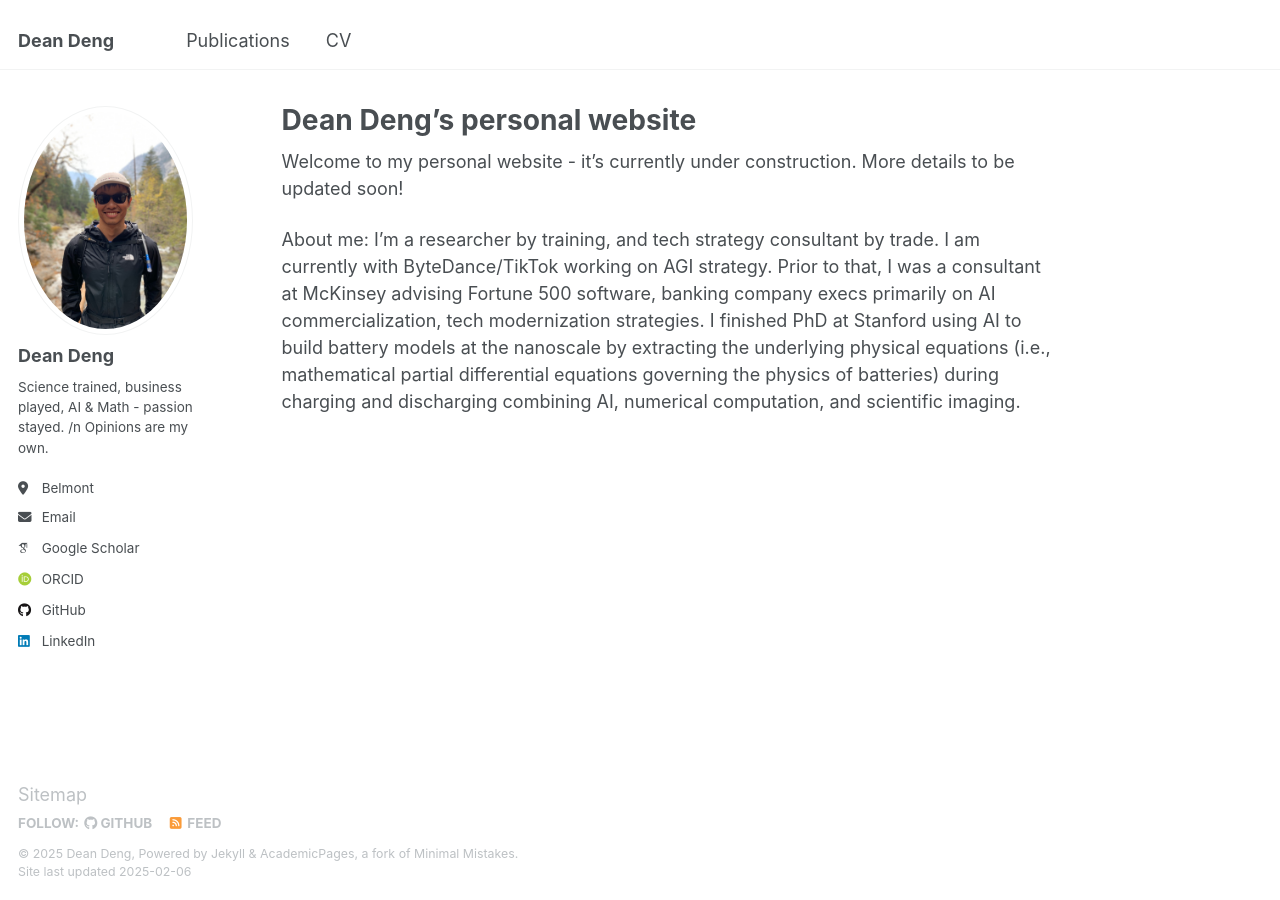
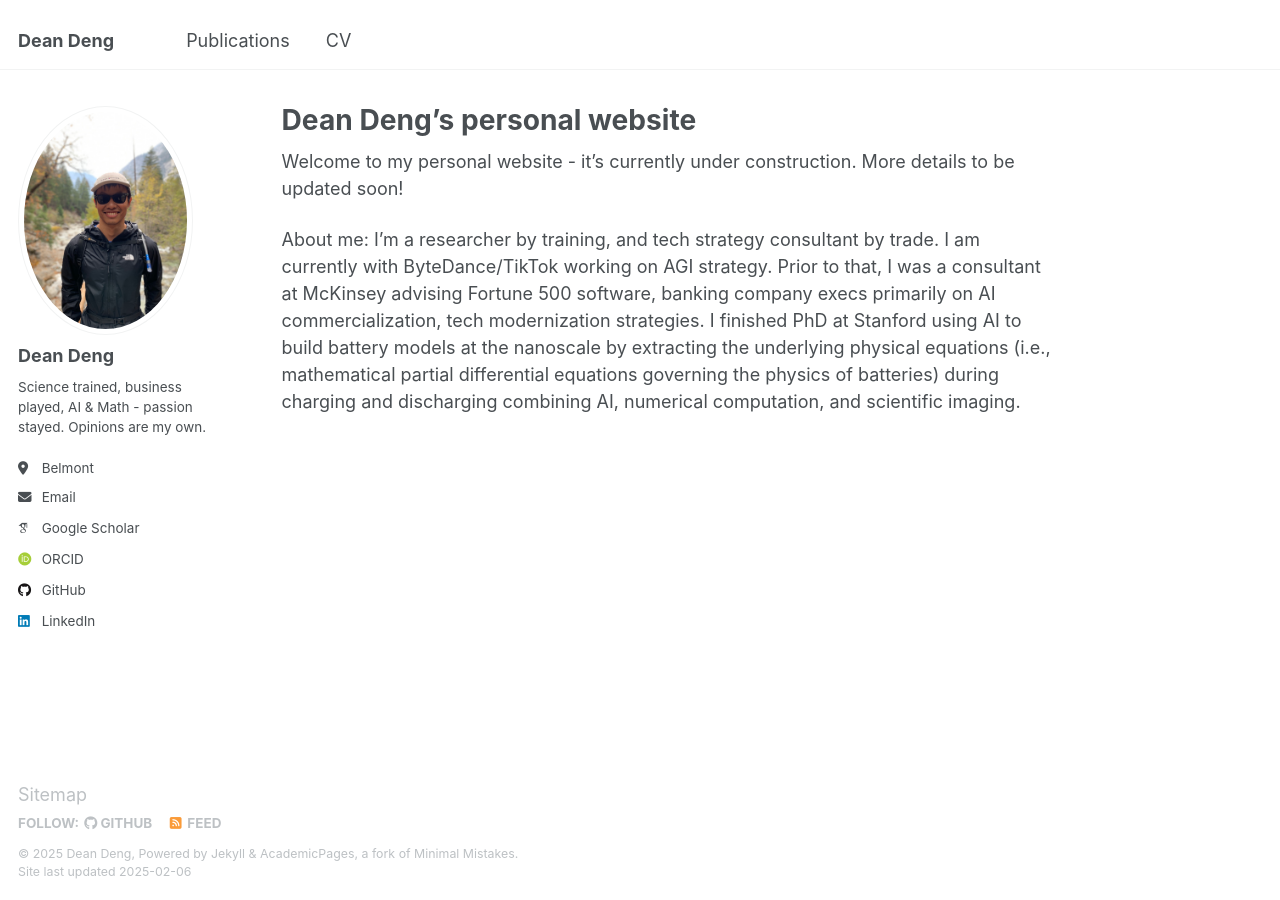
Before and after one commit to dhtdean/home, a Jekyll site: the page built from _pages/about.md, in a window 1280 px wide. Built offline with Jekyll 4.4.1, drawn with Linux system fonts in a browser that asks for light colours; some web fonts are replaced.

```diff
--- a/_config.yml
+++ b/_config.yml
@@ -25,7 +25,7 @@ author:
   avatar           : "profile_self.png"
   name             : "Dean Deng"
   pronouns         : # example: "she/her"
-  bio              : "Science trained, business played, AI & Math - passion stayed. /n Opinions are my own."
+  bio              : "Science trained, \n business played, \n AI & Math - passion stayed. \n Opinions are my own."
   location         : "Belmont"
   employer         : # "Red Brick University"
   uri              : # URL
```
